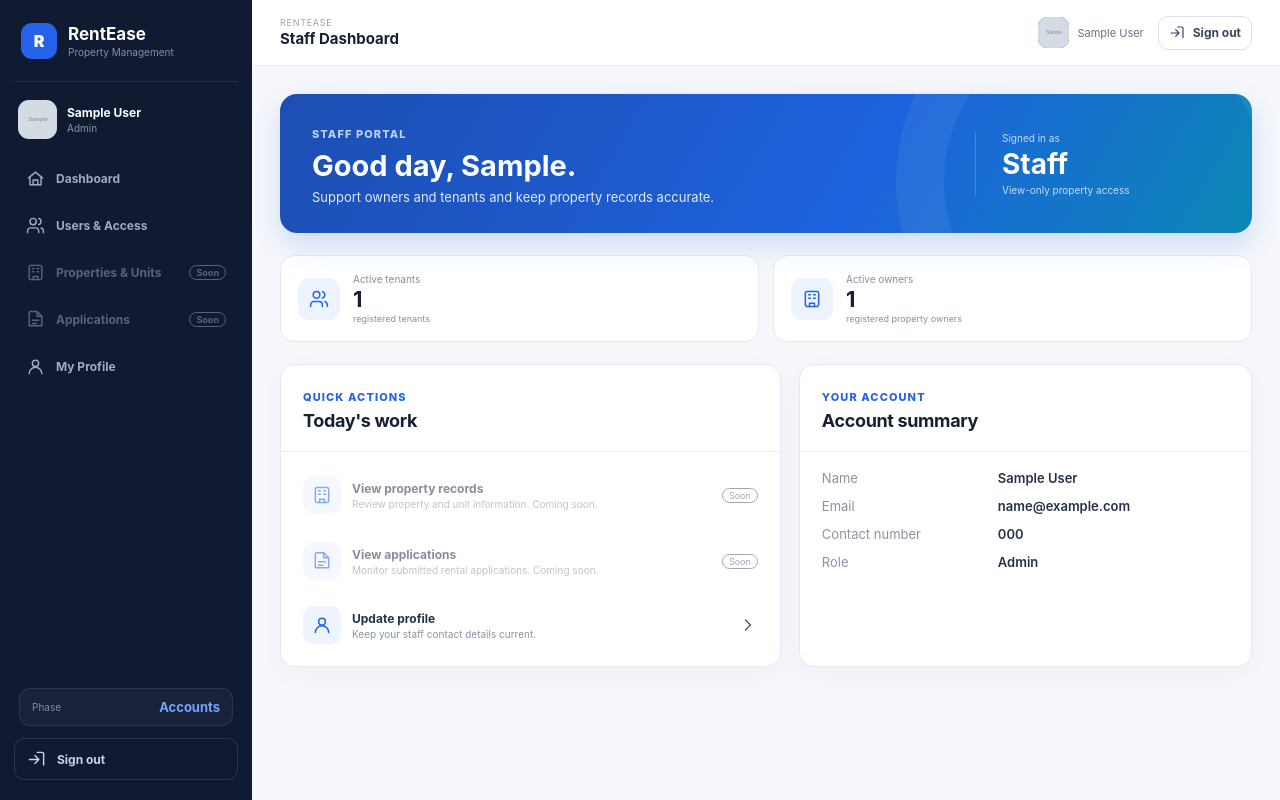
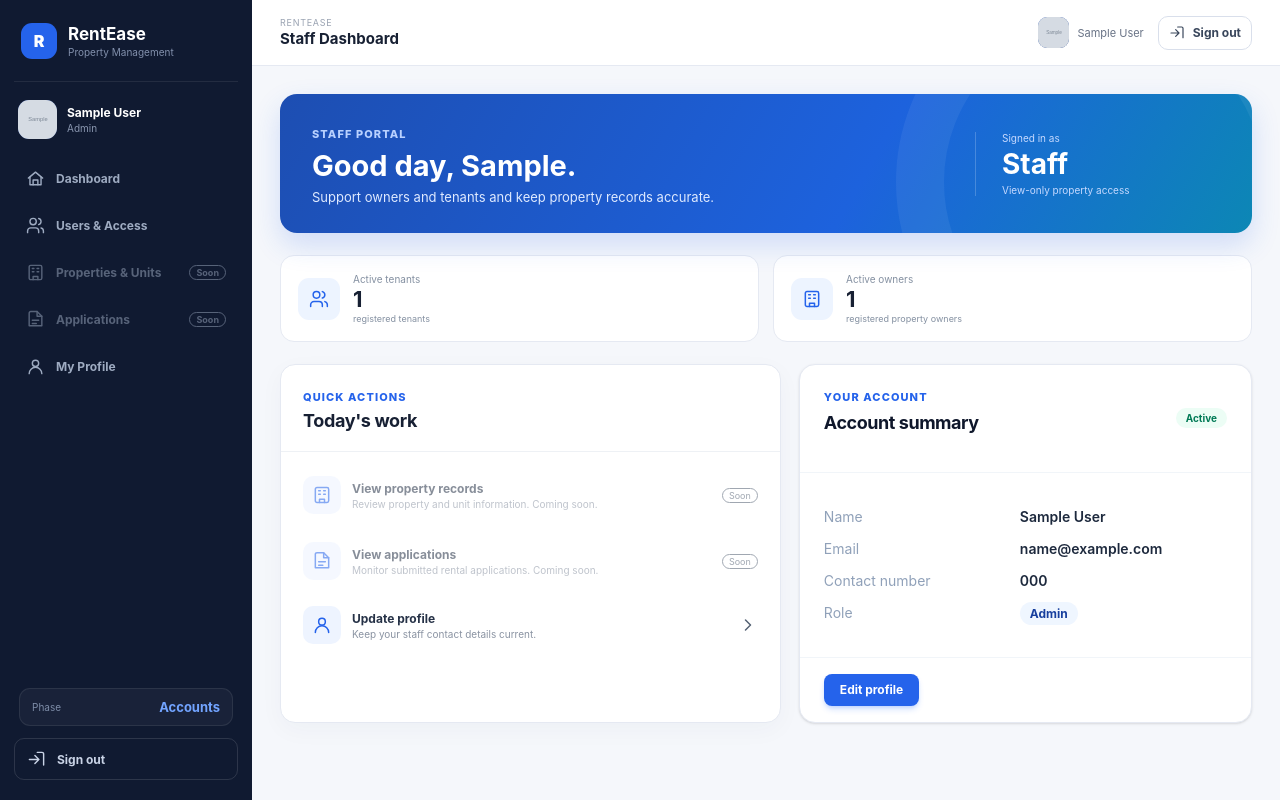
Before and after one commit to Phyyyyyyyyyyyy/RentEase-Navarrete-Reuben-G5, a Django app: template templates/accounts/dashboards/staff.html in a window 1280 px wide. Run offline with Django 5.2, Linux system fonts and the light colour scheme; a user stored in the database is signed in; tables that the repository leaves empty hold one stand-in row (values such as "Sample post"); the template is opened without the code that fills it: most values are stand-ins (such as "Sample title", 1, 10 or a date in 2020); grey boxes marked "Sample" are stand-in pictures; style sheets or scripts are compiled from the project's sources.

Commit message:
Restyle dashboard account summary with Tailwind and document styling workflow
Co-Authored-By: Claude Opus 5.5 <noreply@anthropic.com>

```diff
--- a/templates/accounts/dashboards/_account_panel.html
+++ b/templates/accounts/dashboards/_account_panel.html
@@ -1,9 +1,23 @@
-<div class="panel">
-  <div class="panel-heading"><div><span class="eyebrow">Your account</span><h2>Account summary</h2></div></div>
-  <dl class="detail-list">
-    <dt>Name</dt><dd>{{ user.get_full_name|default:"—" }}</dd>
-    <dt>Email</dt><dd>{{ user.email }}</dd>
-    <dt>Contact number</dt><dd>{{ user.phone|default:"—" }}</dd>
-    <dt>Role</dt><dd>{{ user.get_role_display }}</dd>
+{# Styled with Tailwind CSS utility classes #}
+<div class="rounded-2xl border border-line bg-white shadow-sm">
+  <div class="flex items-center justify-between border-b border-slate-100 px-6 py-5">
+    <div>
+      <span class="text-[11px] font-extrabold uppercase tracking-widest text-brand">Your account</span>
+      <h2 class="mt-1 text-lg font-bold tracking-tight text-slate-900">Account summary</h2>
+    </div>
+    <span class="rounded-full bg-emerald-50 px-2.5 py-1 text-[10px] font-bold text-emerald-700">{% if user.is_active %}Active{% else %}Inactive{% endif %}</span>
+  </div>
+  <dl class="grid grid-cols-1 gap-x-4 gap-y-1 px-6 py-5 text-sm sm:grid-cols-[140px_1fr] sm:gap-y-3">
+    <dt class="text-slate-400">Name</dt>
+    <dd class="mb-2 font-semibold text-slate-800 sm:mb-0">{{ user.get_full_name|default:"—" }}</dd>
+    <dt class="text-slate-400">Email</dt>
+    <dd class="mb-2 break-words font-semibold text-slate-800 sm:mb-0">{{ user.email }}</dd>
+    <dt class="text-slate-400">Contact number</dt>
+    <dd class="mb-2 font-semibold text-slate-800 sm:mb-0">{{ user.phone|default:"—" }}</dd>
+    <dt class="text-slate-400">Role</dt>
+    <dd class="font-semibold text-slate-800"><span class="rounded-full bg-blue-50 px-2.5 py-1 text-xs font-bold text-brand-dark">{{ user.get_role_display }}</span></dd>
   </dl>
+  <div class="border-t border-slate-100 px-6 py-4">
+    <a href="{% url 'accounts:profile_edit' %}" class="inline-flex items-center gap-2 rounded-lg bg-brand px-4 py-2 text-xs font-bold text-white no-underline shadow-md shadow-blue-600/20 transition hover:-translate-y-px hover:bg-brand-dark">Edit profile</a>
+  </div>
 </div>
```
Also changed, not shown: README.md.
